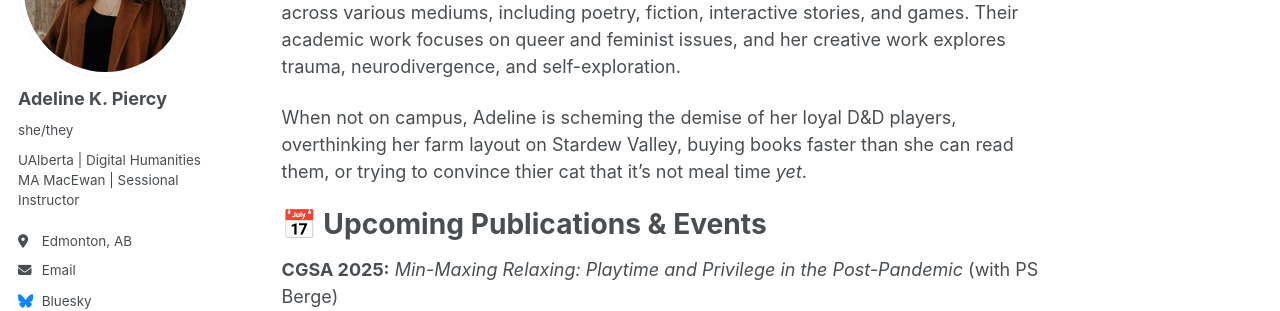
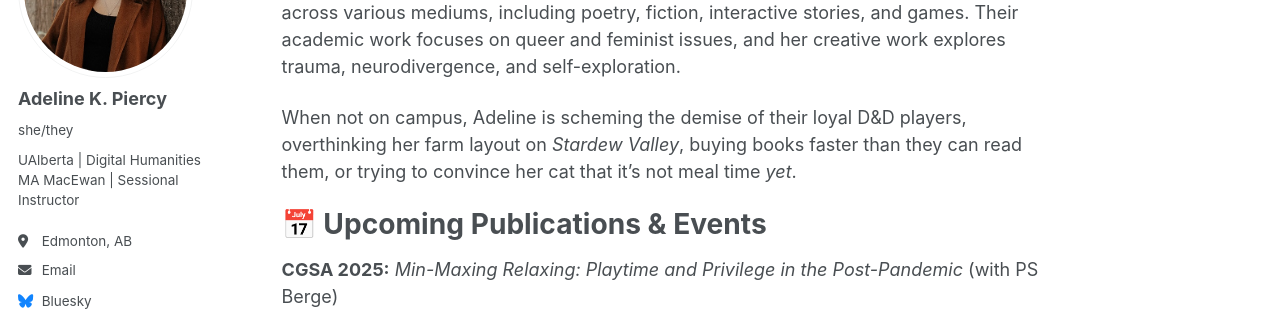
Before and after one commit to akpiercy/me, a Jekyll site: the page built from _pages/about.md, in a window 1280 px wide and 900 px high. Shown: the part 196-507 px from the top of the window. Built offline with Jekyll 4.4.1, drawn with Linux system fonts in a browser that asks for light colours.

Commit message:
Update about.md

```diff
--- a/_pages/about.md
+++ b/_pages/about.md
@@ -10,7 +10,7 @@ redirect_from:
 
 Adeline (she/they) is a Digital Humanities graduate student at the University of Alberta and a sessional instructor at MacEwan University. As a storyteller, she explores narratives across various mediums, including poetry, fiction, interactive stories, and games. Their academic work focuses on queer and feminist issues, and her creative work explores trauma, neurodivergence, and self-exploration.
 
-When not on campus, Adeline is scheming the demise of her loyal D&D players, overthinking her farm layout on Stardew Valley, buying books faster than she can read them, or trying to convince thier cat that it's not meal time *yet*.
+When not on campus, Adeline is scheming the demise of their loyal D&D players, overthinking her farm layout on *Stardew Valley*, buying books faster than they can read them, or trying to convince her cat that it's not meal time *yet*.
 
 
 📅 Upcoming Publications & Events
```
